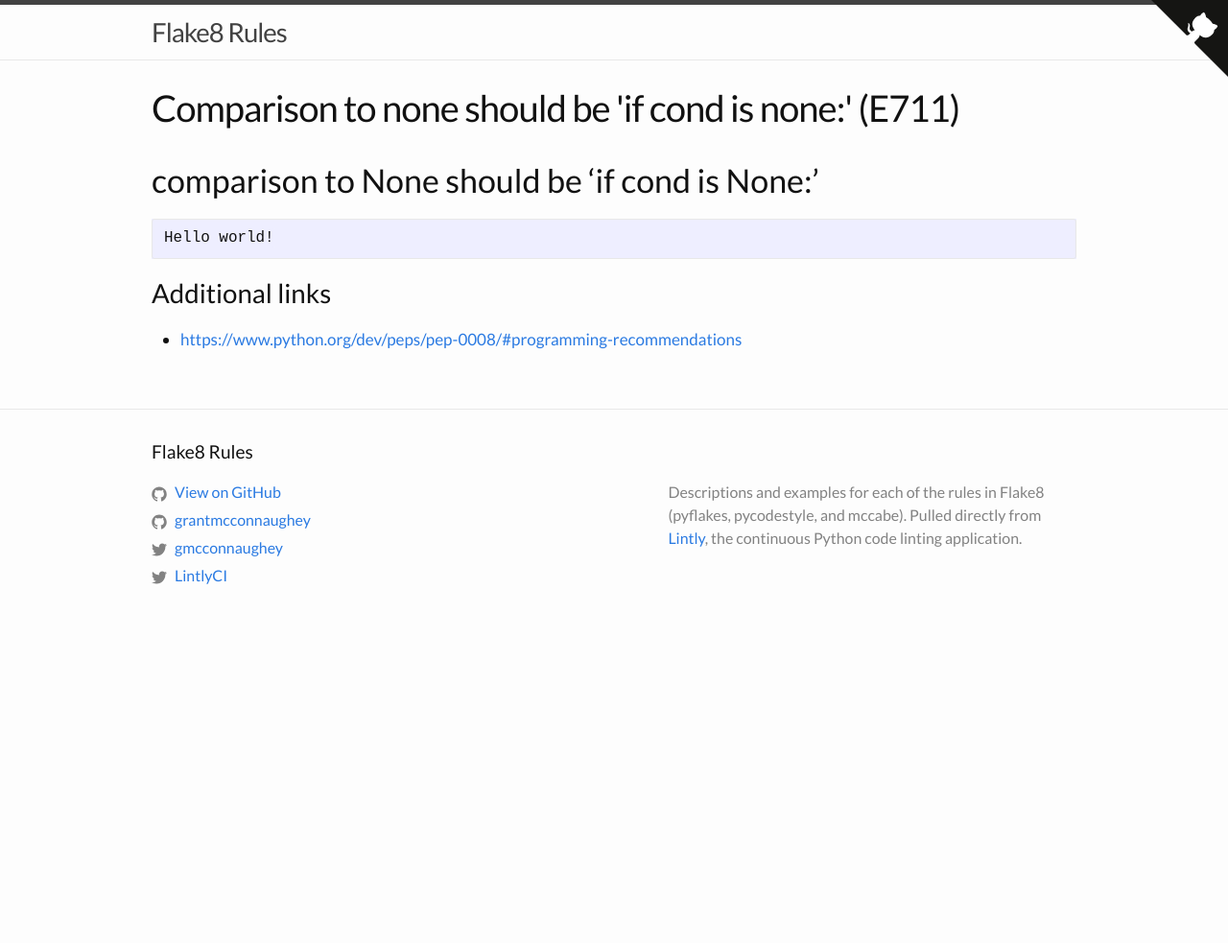
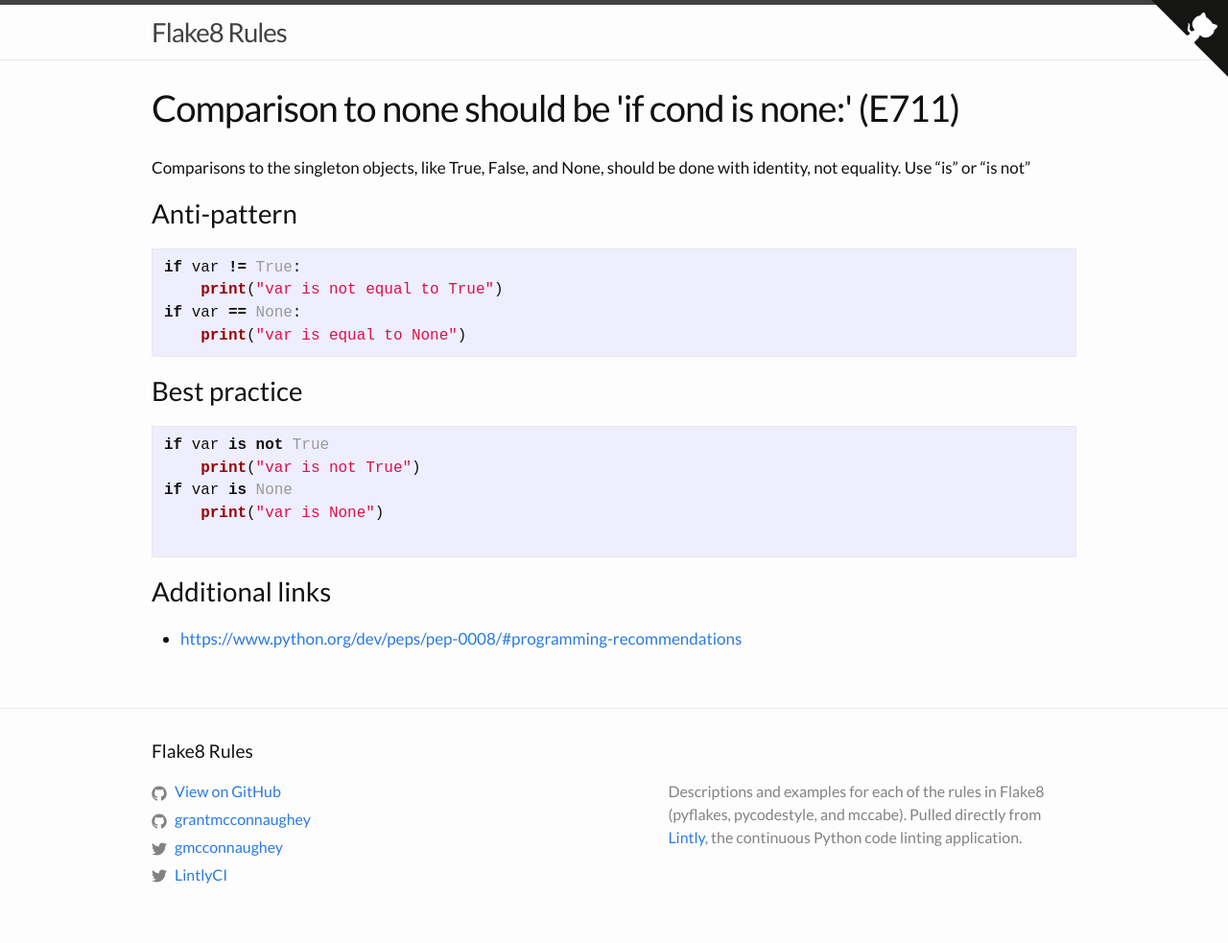
Before and after one commit to grantmcconnaughey/Flake8Rules, a Jekyll site: the page built from _rules/E711.md, in a window 1280 px wide. Shown: the whole page at 96% size. Built offline with Jekyll 4.4.1, drawn with Linux system fonts in a browser that asks for light colours; before the commit the page ends 900 px from its top, so only the background shows below that.

Commit message:
E711: Added text, anti-pattern, best practice

````diff
--- a/_rules/E711.md
+++ b/_rules/E711.md
@@ -6,8 +6,23 @@
   - https://www.python.org/dev/peps/pep-0008/#programming-recommendations
 ---
 
-## comparison to None should be 'if cond is None:'
+Comparisons to the singleton objects, like True, False, and None, should be done with identity, not equality. Use "is" or "is not"
+
+### Anti-pattern
+
+```python
+if var != True:
+    print("var is not equal to True")
+if var == None:
+    print("var is equal to None")
+```
+
+### Best practice
+
+```python
+if var is not True
+    print("var is not True")
+if var is None
+    print("var is None")
 
 ```
-Hello world!
-```
````
